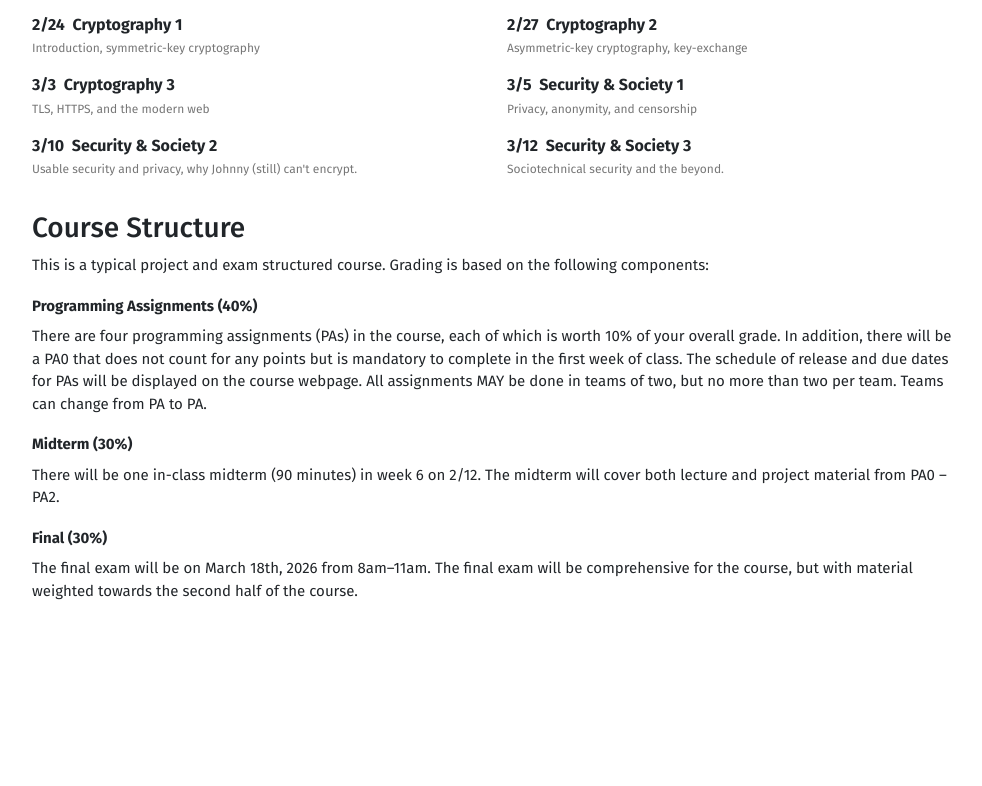
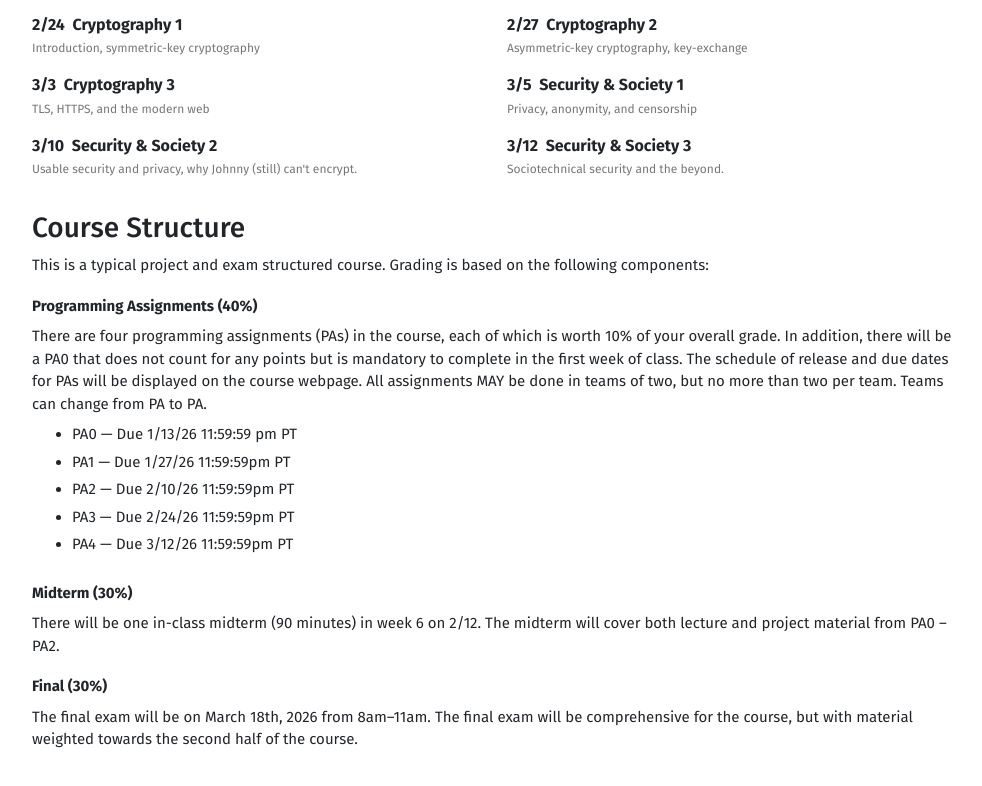
Before and after one commit to kumarde/cse127-wi26, a plain HTML site: page index.html in a window 1280 px wide. Shown: the part 1180-1966 px from the top of the page, without its empty margins (148-1130 px from the left). Before the commit the page ends 1838 px from the top, so only its background shows below. Drawn offline with nearby package versions, Linux system fonts and the light colour scheme.

Commit message:
Add assignment release dates

```diff
--- a/index.html
+++ b/index.html
@@ -21,7 +21,7 @@
 
           <p> This  course focuses on computer and network security, covering a
           wide range of topics on both the "defensive" and "offensive" side of
-          computer security. Among these will be application security and
+          the field. Among these will be application security and
           exploitation (buffer overflows, race conditions, SQL injection, etc),
           access control and authentication, covert channels, web and website
           security, network protocol attacks, intrusion detection/prevention,
@@ -177,6 +177,14 @@
           assignments MAY be done in teams of two, but no more than two per
           team. Teams can change from PA to PA. </p>
 
+          <ul>
+                <li> PA0 — Due 1/13/26 11:59:59 pm PT</li>
+                <li> PA1 — Due 1/27/26 11:59:59pm PT </li>
+                <li> PA2 — Due 2/10/26 11:59:59pm PT </li>
+                <li> PA3 — Due 2/24/26 11:59:59pm PT </li>
+                <li> PA4 — Due 3/12/26 11:59:59pm PT </li>
+          </ul>
+
           <p style="padding-top: 10px"><b>Midterm (30%)</b></p>
           <p> There will be one in-class midterm (90 minutes) in week 6 on
           2/12. The midterm will cover both lecture and project material from
```
